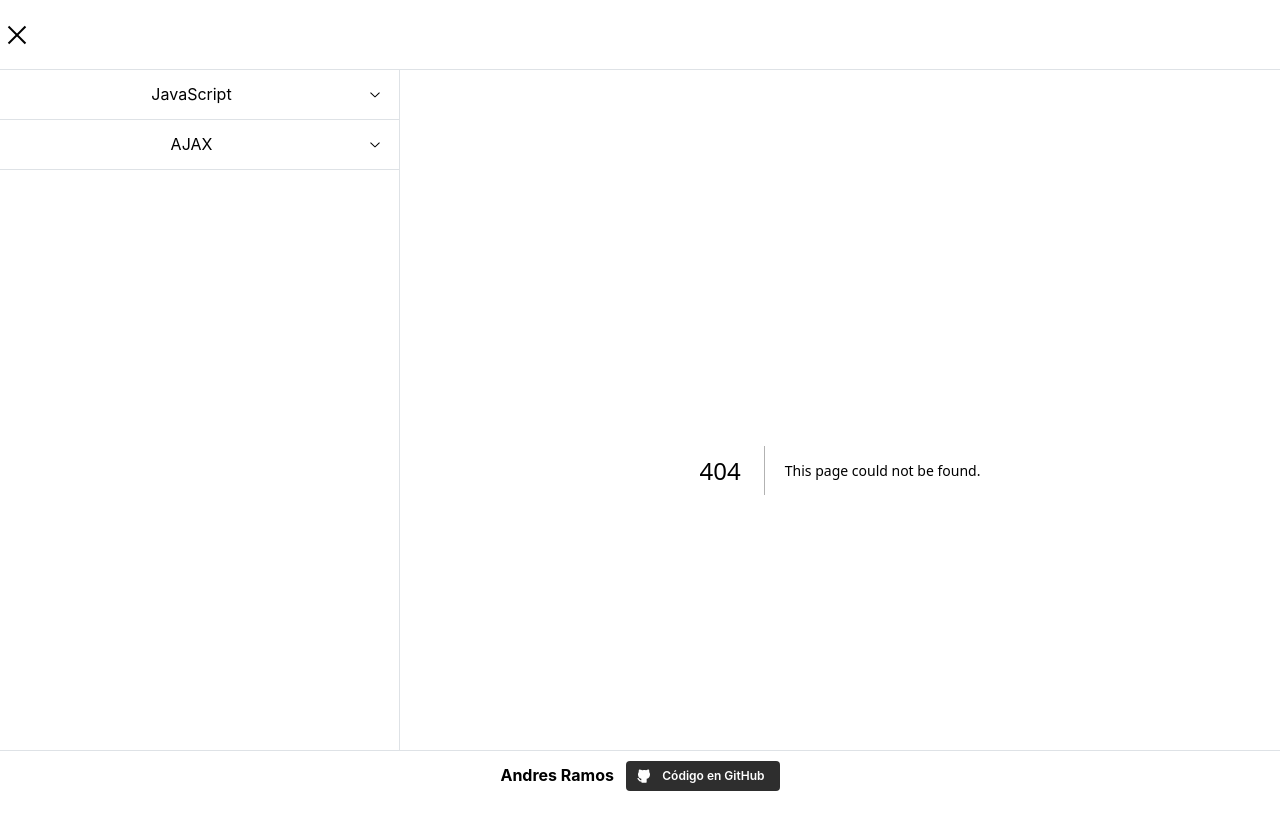
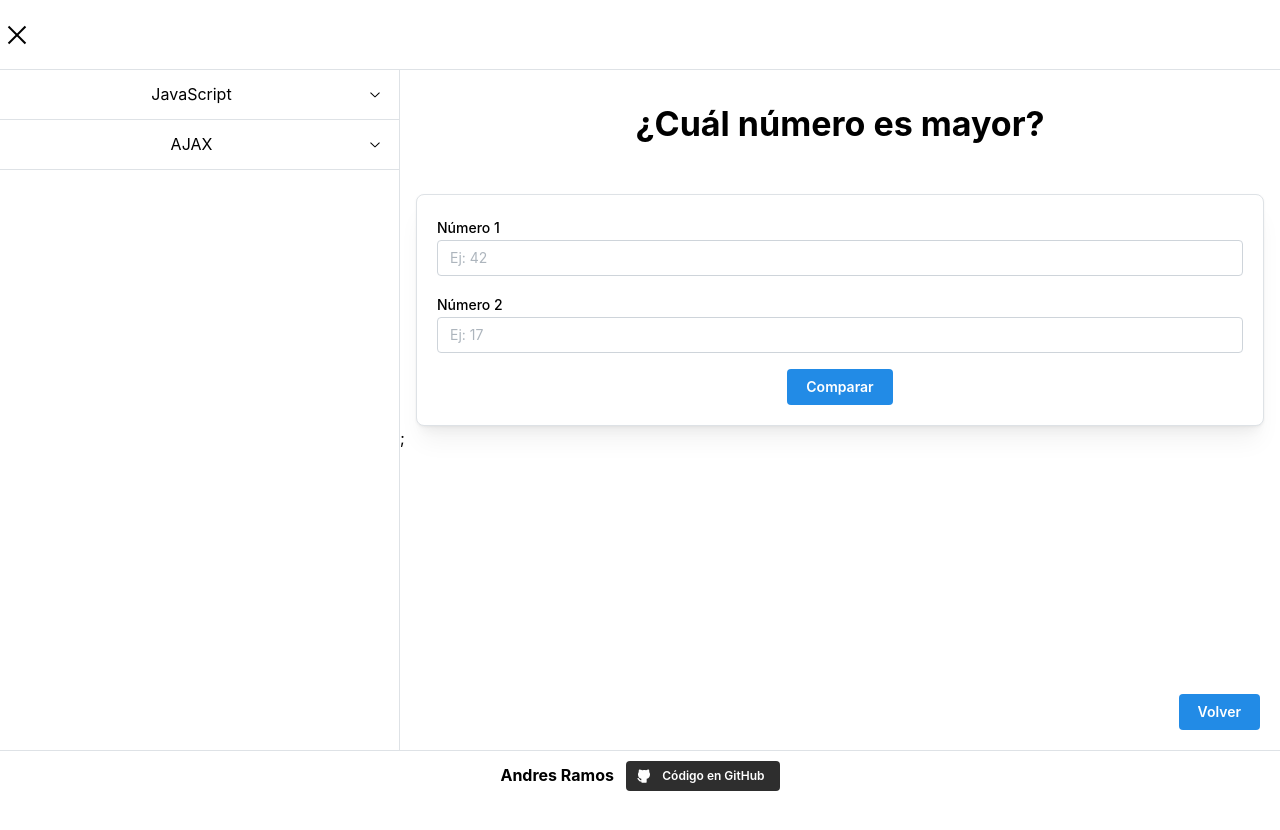
Before and after one commit to AndresCRamos/app-red-lab2, a Next.js app: page /actividades/js/mayor in a window 1280 px wide. Before the commit this address had no page. Shown: the top 830 px of the page. After the commit the page ends 800 px from the top, so only its background shows below. Built offline with nearby package versions, Linux system fonts and the light colour scheme.

Commit message:
Solve js exercise n2

```diff
--- /dev/null
+++ b/app/actividades/js/mayor/page.tsx
@@ -0,0 +1,80 @@
+"use client";
+
+import IndicatorChip from "@/IndicatorChip";
+import MainTitle from "@/MainTitle";
+import { Button, Group, Paper, Stack, TextInput } from "@mantine/core";
+import { useForm } from "@mantine/form";
+import { useState } from "react";
+
+const MayorNumeroPage = () => {
+  const [result, setResult] = useState<null | string>(null);
+
+  const form = useForm({
+    initialValues: {
+      numero1: "",
+      numero2: "",
+    },
+    validate: {
+      numero1: (value) =>
+        value.trim() === "" || isNaN(Number(value))
+          ? "Ingresa un número válido"
+          : null,
+      numero2: (value) =>
+        value.trim() === "" || isNaN(Number(value))
+          ? "Ingresa un número válido"
+          : null,
+    },
+  });
+
+  const handleSubmit = (values: typeof form.values) => {
+    const n1 = parseFloat(values.numero1);
+    const n2 = parseFloat(values.numero2);
+
+    if (n1 === n2) {
+      setResult("Ambos números son iguales.");
+    } else {
+      const mayor = n1 > n2 ? n1 : n2;
+      setResult(`El número mayor es: ${mayor}`);
+    }
+  };
+
+  return (
+    <section>
+      <MainTitle title="¿Cuál número es mayor?" />
+      <Paper shadow="md" radius="md" p="lg" mt="md" withBorder>
+        <form
+          onSubmit={form.onSubmit(handleSubmit, () => {
+            setResult(null);
+          })}
+        >
+          <Stack>
+            <TextInput
+              label="Número 1"
+              placeholder="Ej: 42"
+              {...form.getInputProps("numero1")}
+            />
+            <TextInput
+              label="Número 2"
+              placeholder="Ej: 17"
+              {...form.getInputProps("numero2")}
+            />
+            <Group justify="center">
+              <Button type="submit">Comparar</Button>
+            </Group>
+            {result && (
+              <Group justify="center">
+                <IndicatorChip
+                  result={true}
+                  trueText={result}
+                  falseText={result}
+                />
+              </Group>
+            )}
+          </Stack>
+        </form>
+      </Paper>
+    </section>
+  );
+};
+
+export default MayorNumeroPage;
```
